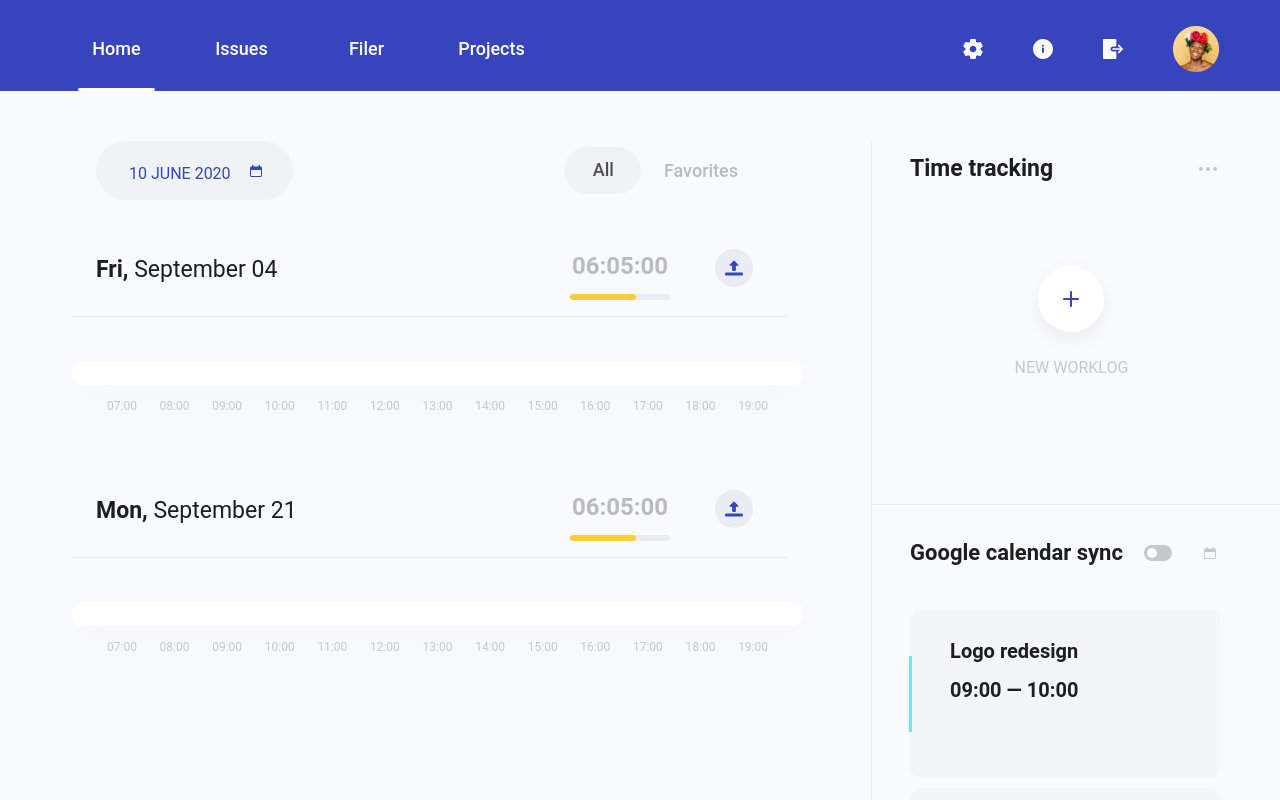
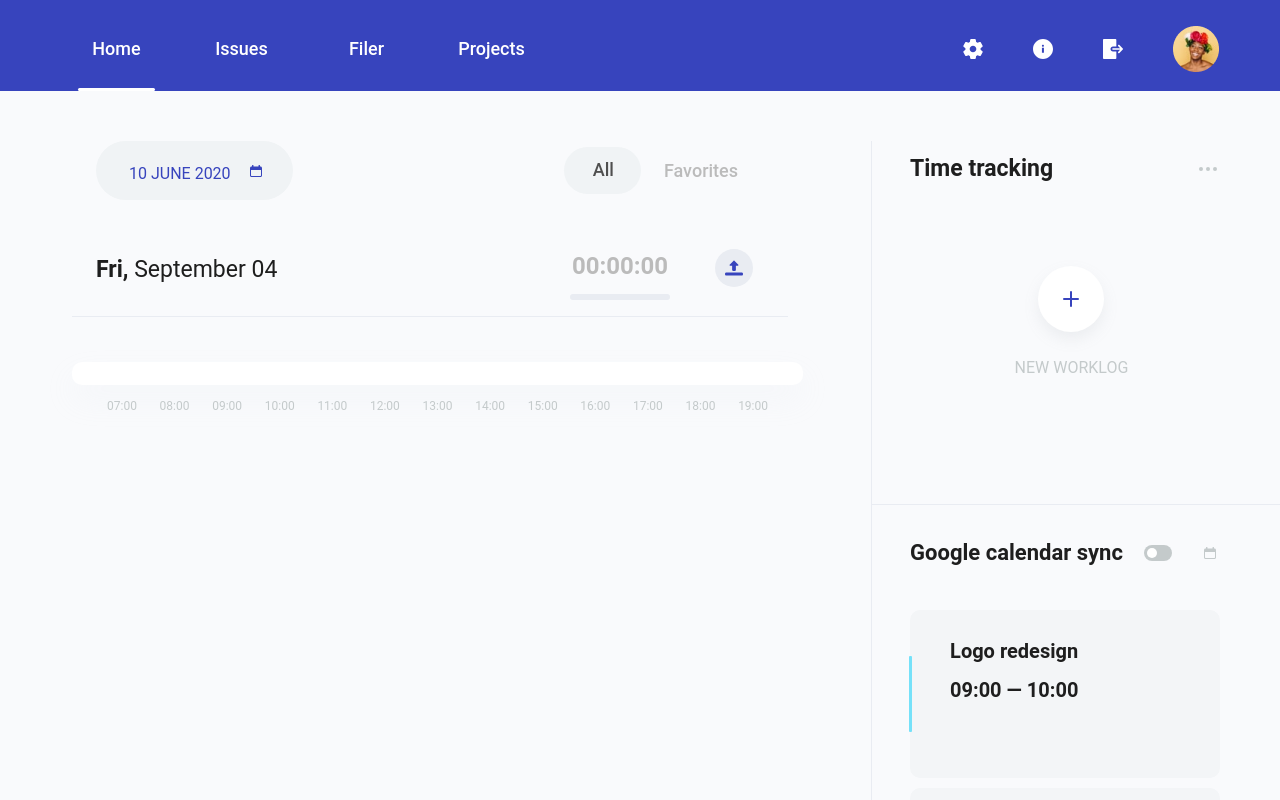
Before and after one commit to irina-lu/time-tracker-reactjs, a React (Create React App) app: page / in a window 1280 px wide. Shown: the top 800 px of the page. Built offline with nearby package versions, Linux system fonts and the light colour scheme.

Commit message:
Count total time all worklogs; the past days without worklogs were hidden

```diff
--- a/src/Day/Day.jsx
+++ b/src/Day/Day.jsx
@@ -4,11 +4,54 @@ import "./Day.scss";
 import TimePicker from "./TimePicker";
 import WorklogList from "../Worklog/WorklogList";
 
-function Day({ day }) {
-  const today = moment(day[0], "YYYY-MM-DD").format("ddd MMMM DD").split(" ");
-  const [dayOfWeek, month, dayOfMonth] = today;
+function Day({ day, displayNone, isDisable, disableClass }) {
+  // const today = moment().format("YYYY-MM-DD");
+  // let displayNone;
+
+  // if (today !== day[0] && day[1].length < 1) {
+  //   displayNone = { display: "none" };
+  //   return displayNone;
+  // } else {
+  //   console.log(false);
+  // }
+
+  const date = moment(day[0], "YYYY-MM-DD").format("ddd MMMM DD").split(" ");
+  const [dayOfWeek, month, dayOfMonth] = date;
+
+  function minuteToHour(value) {
+    let hours = Math.floor(value / 60)
+      .toString()
+      .padStart(2, "0");
+    let minutes = (value - hours * 60).toString().padStart(2, "0");
+    if (hours >= "08") return `08:00`;
+    return `${hours}:${minutes}`;
+  }
+
+  function getTimes() {
+    let times = [];
+    day[1].map((item) => {
+      let time = item.ended - item.started;
+      times.push(time);
+    });
+    return times;
+  }
+
+  const times = getTimes();
+  let timesSum = times.reduce((sum, current) => sum + current, 0);
+  let totalTime = minuteToHour(timesSum);
+
+  function countPercent() {
+    let percent = Math.trunc((timesSum * 100) / 480);
+    if (percent >= 100) {
+      return { width: `100%`, backgroundColor: "#62d2b1" };
+    } else {
+      return { width: `${percent}%` };
+    }
+  }
+  let percent = countPercent();
+
   return (
-    <section className="day-list__item day">
+    <section className="day-list__item day" style={displayNone}>
       <div className="day__heading-wrapper">
         <h3 className="day__date">
           {dayOfWeek},{" "}
@@ -17,12 +60,16 @@ function Day({ day }) {
           </span>
         </h3>
         <div className="day__total-time-wrapper">
-          <p className="day__total-time">06:05:00</p>
+          <p className="day__total-time">{`${totalTime}:00`}</p>
           <div className="day__progress-bar">
-            <div className="day__progress-value"></div>
+            <div className="day__progress-value" style={percent}></div>
           </div>
         </div>
-        <button className="day__btn-download">
+        <button
+          className="day__btn-download"
+          disabled={isDisable}
+          style={disableClass}
+        >
           <span className="visually-hidden">Download</span>
         </button>
       </div>
--- a/src/Day/Day.scss
+++ b/src/Day/Day.scss
@@ -52,7 +52,7 @@
 }
 
 .day__progress-value {
-    width: 66px;
+    // width: 66px;
     height: 6px;
     border-radius: 5px;
     background-color: $in-progress;
--- a/src/Day/DaysList.jsx
+++ b/src/Day/DaysList.jsx
@@ -1,21 +1,48 @@
 import React, { useEffect } from "react";
+import moment from "moment";
 import { connect } from "react-redux";
 import { createDay } from "../redux/actions";
-import moment from "moment";
 import "./DaysList.scss";
 import Day from "./Day";
 
 function DaysList({ createDay, day }) {
+  let todayDate = moment().format("YYYY-MM-DD");
   useEffect(() => {
-    const todayDate = moment().format("YYYY-MM-DD");
     createDay(todayDate);
   }, []);
 
+  let displayNone;
+
+  const isDisable = true;
+  const disableClass = { opacity: "0.5", cursor: "auto" };
+
   return (
     <div>
-      {Object.entries(day).map((day, index) => (
-        <Day day={day} key={index} />
-      ))}
+      {Object.entries(day).map((day, index) => {
+        if (todayDate !== day[0] && day[1].length < 1) {
+          displayNone = { display: "none" };
+          return (
+            <Day
+              displayNone={displayNone}
+              day={day}
+              key={index}
+              isDisable={isDisable}
+              disableClass={disableClass}
+            />
+          );
+        } else if (todayDate !== day[0]) {
+          return (
+            <Day
+              day={day}
+              key={index}
+              isDisable={isDisable}
+              disableClass={disableClass}
+            />
+          );
+        } else {
+          return <Day day={day} key={index} />;
+        }
+      })}
     </div>
   );
 }
--- a/src/Worklog/Worklog.jsx
+++ b/src/Worklog/Worklog.jsx
@@ -10,7 +10,7 @@ function Worklog({ date, worklog, index, changeName, changeIssue }) {
   const [nameWorklog, setNameWorklog] = useState(worklog.name);
   const [nameIssue, setNameIssue] = useState(worklog.issue);
 
-  const today = moment().format("YYYY-MM-DD");
+  const today = date;
 
   function handleChangeWorklog(e) {
     let name = e.target.value;
@@ -23,13 +23,13 @@ function Worklog({ date, worklog, index, changeName, changeIssue }) {
       id: index,
       name: name,
     };
-    changeName(newName, today);
+    // changeName(newName, today);
   }
 
   function handleChangeIssue(e) {
     let issue = e.target.value;
-    setNameIssue(e.target.value);
-    changeWorklogIssue(issue);
+    // setNameIssue(e.target.value);
+    // changeWorklogIssue(issue);
   }
 
   function changeWorklogIssue(issue) {
@@ -37,7 +37,7 @@ function Worklog({ date, worklog, index, changeName, changeIssue }) {
       id: index,
       issue: issue,
     };
-    changeIssue(newIssue, today);
+    // changeIssue(newIssue, today);
   }
 
   function minuteToHour(value) {
@@ -62,20 +62,22 @@ function Worklog({ date, worklog, index, changeName, changeIssue }) {
         </p>
         <span className="worklog__status"></span>
         <div className="worklog__name-wrapper">
-          <input
+          {/* <input
             className="worklog__code-issue"
             name="issue-name"
-            defaultValue={nameIssue}
+            defaultValue={worklog.issue}
             onChange={handleChangeIssue}
             autoComplete="off"
-          />
-          <input
+          /> */}
+          <span className="worklog__code-issue">{worklog.issue}</span>
+          {/* <input
             className="worklog__name"
             name="worklog-name"
-            defaultValue={nameWorklog}
+            defaultValue={worklog.name}
             onChange={handleChangeWorklog}
             autoComplete="off"
-          />
+          /> */}
+          <p className="worklog__name">{worklog.name}</p>
         </div>
         <span className="worklog__time">{`${minuteToHour(time)}:00`}</span>
         <button className="worklog__btn">
--- a/src/Worklog/Worklog.scss
+++ b/src/Worklog/Worklog.scss
@@ -218,7 +218,7 @@
     z-index: 1;
     position: absolute;
     display: none;
-    top: 93px;
+    top: 91px;
     right: -37px;
 
     &:hover {
--- a/src/WorklogOptions/WorklogOptions.jsx
+++ b/src/WorklogOptions/WorklogOptions.jsx
@@ -1,7 +1,9 @@
 import React from "react";
+import { connect } from "react-redux";
+import { deleteWorklog } from "../redux/actions";
 import "./WorklogOptions.scss";
 
-function WorklogOptions({ date, index }) {
+function WorklogOptions({ date, index, deleteWorklog }) {
   return (
     <ul className="worklog-options">
       <li className="worklog-options__item">
@@ -14,10 +16,19 @@ function WorklogOptions({ date, index }) {
         <button className="worklog-options__btn">Add to favorite</button>
       </li>
       <li className="worklog-options__item">
-        <button className="worklog-options__btn">Delete</button>
+        <button
+          className="worklog-options__btn"
+          onClick={() => deleteWorklog(date, index)}
+        >
+          Delete
+        </button>
       </li>
     </ul>
   );
 }
 
-export default WorklogOptions;
+const mapDispatchToProps = {
+  deleteWorklog,
+};
+
+export default connect(null, mapDispatchToProps)(WorklogOptions);
--- a/src/redux/actions.jsx
+++ b/src/redux/actions.jsx
@@ -7,6 +7,7 @@ import {
   CHANGE_ISSUE,
   CREATE_DAY,
   UPDATE_OF_DAY,
+  DELETE_WORKLOG,
 } from "./types";
 
 export function openPopup() {
@@ -64,3 +65,11 @@ export function addWorklogInDay(day) {
     payload: day,
   };
 }
+
+export function deleteWorklog(day, id) {
+  return {
+    type: DELETE_WORKLOG,
+    day,
+    payload: id,
+  };
+}
--- a/src/redux/dayReducer.jsx
+++ b/src/redux/dayReducer.jsx
@@ -1,4 +1,10 @@
-import { CREATE_DAY, UPDATE_OF_DAY, CHANGE_ISSUE, CHANGE_NAME } from "./types";
+import {
+  CREATE_DAY,
+  UPDATE_OF_DAY,
+  CHANGE_ISSUE,
+  CHANGE_NAME,
+  DELETE_WORKLOG,
+} from "./types";
 
 const initialState = {
   "2020-09-21": [],
@@ -20,16 +26,24 @@ export const dayReducer = (state = initialState, action) => {
     case UPDATE_OF_DAY:
       return { ...action.payload, ...state };
     case CHANGE_ISSUE:
-      const neenedIssue = getDayAndIndex(action);
-      state[neenedIssue.day][neenedIssue.index].issue = action.payload.issue;
+      debugger;
+      let neededDay = Object.keys(state).find((day) => day === action.day);
+      let index = state[neededDay].findIndex(
+        (item, index) => index === action.payload.id
+      );
+
+      let newWorklog = {
+        ...state[neededDay][index],
+        issue: action.payload.issue,
+      };
+
       return {
         ...state,
-        // [neededDay]:
-        //   ...state[neededDay],
-        //   [neededIndex]: {
-        //     ...state[neededDay][neededIndex],
-        //     issue: action.payload.issue,
-        //   },
+        [neededDay]: [
+          ...state[neededDay].slice(0, index),
+          newWorklog,
+          ...state[neededDay].slice(index + 1),
+        ],
       };
     case CHANGE_NAME:
       const neededName = getDayAndIndex(action);
@@ -37,6 +51,16 @@ export const dayReducer = (state = initialState, action) => {
       return {
         ...state,
       };
+    case DELETE_WORKLOG:
+      debugger;
+      let day = Object.keys(state).find((day) => day === action.day);
+      return {
+        ...state,
+        [day]: [
+          ...state[day].slice(0, action.payload),
+          ...state[day].slice(action.payload + 1),
+        ],
+      };
     default:
       return state;
   }
--- a/src/redux/types.jsx
+++ b/src/redux/types.jsx
@@ -6,3 +6,4 @@ export const CHANGE_ISSUE = "CHANGE_ISSUE";
 export const OPEN_NOTIFICATION = "OPEN_NOTIFICATION";
 export const CREATE_DAY = "CREATE_DAY";
 export const UPDATE_OF_DAY = "UPDATE_OF_DAY";
+export const DELETE_WORKLOG = "DELETE_WORKLOG";
```
